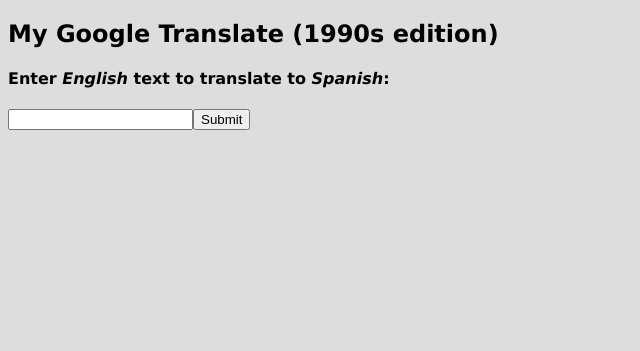
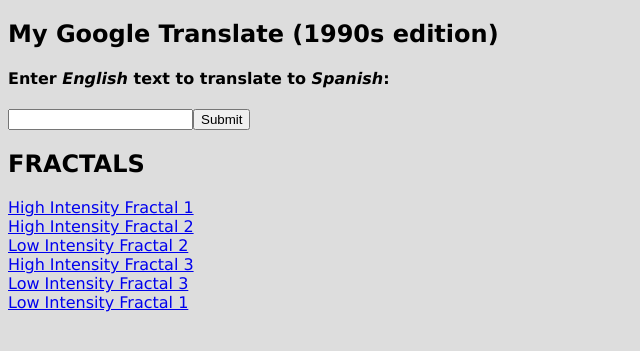
Before and after one commit to Alex-ylliu/Cloud-run-demo, a Flask app: page / in a window 1280 px wide. Shown: the top 351 px of the page, without its empty margins (0-640 px from the left). Run offline with Flask 2, Linux system fonts and the light colour scheme; parts of the project's set-up code (start-up, migrations or seed data) failed here and were passed over.

Commit message:
Update index.html

```diff
--- a/templates/index.html
+++ b/templates/index.html
@@ -1,5 +1,5 @@
 <!doctype html>
-<html><head><title>My Google Translate 1990s</title><body>
+<html><head><title>Cloud Run</title><body>
 <style>
 body {
   font-family: Verdana, Helvetica, sans-serif;
@@ -16,4 +16,19 @@
 
 <h4>Enter <i>{{ orig['lc'][1] }}</i> text to translate to <i>{{ trans['lc'][1] }}</i>:</h4>
 <form method="POST"><input name="text"><input type="submit"></form>
+<h2>FRACTALS</h2>
+<a href="https://storage.googleapis.com/bucket_img_gcp/Fractal1_HIGH.png">High Intensity Fractal 1</a>
+<br>
+<a href="https://storage.googleapis.com/bucket_img_gcp/Fractal2_HIGH.png">High Intensity Fractal 2</a>
+<br>
+<a href="https://storage.googleapis.com/bucket_img_gcp/Fractal2_LOW.png">Low Intensity Fractal 2</a>
+<br>
+<a href="https://storage.googleapis.com/bucket_img_gcp/Fractal3_HIGH.png">High Intensity Fractal 3</a>
+<br>
+<a href="https://storage.googleapis.com/bucket_img_gcp/Fractal3_LOW.png">Low Intensity Fractal 3</a>
+<br>
+<a href="https://storage.googleapis.com/bucket_img_gcp/fractal1_LOW.png">Low Intensity Fractal 1</a>
+<br>
+
+
 </body></html>
```
